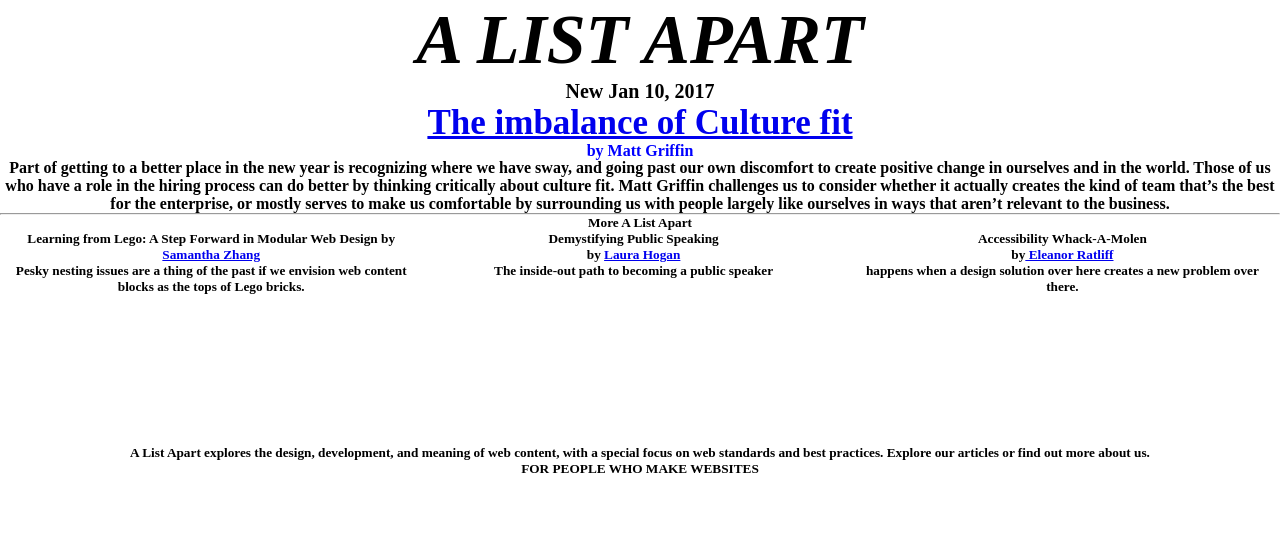
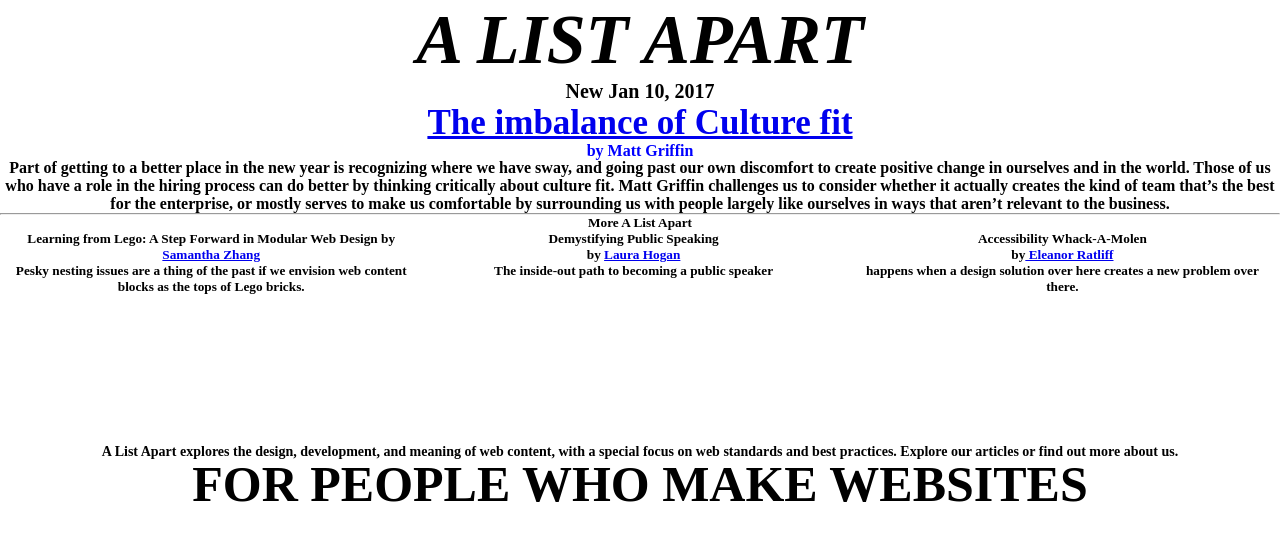
Before and after one commit to Paul-Mohabir/html-assignment-1, a plain HTML site: page index.html in a window 1280 px wide. Drawn offline with Linux system fonts and the light colour scheme.

Commit message:
more change the bottom line font size

```diff
--- a/css/stylle.css
+++ b/css/stylle.css
@@ -59,11 +59,13 @@
   float: left;
 
 
+
 }
 footer{
   text-align: center;
   clear: both;
   margin-top: 150px;
+
 
 }
 .authors{
@@ -73,3 +75,6 @@
   width: 33%;
   border-radius: 10px
 }
+.lastline{
+  font-size: 50px;
+}
--- a/index.html
+++ b/index.html
@@ -63,7 +63,7 @@
 </div>
     <footer>
 
-    <div>A List Apart explores the design, development, and meaning of web content, with a special focus on web standards and best practices. Explore our articles or find out more about us.
-    </div>
-    FOR PEOPLE WHO MAKE WEBSITES
+    <p >A List Apart explores the design, development, and meaning of web content, with a special focus on web standards and best practices. Explore our articles or find out more about us.
+    </p>
+    <p class="lastline">FOR PEOPLE WHO MAKE WEBSITES
     </footer>
```
